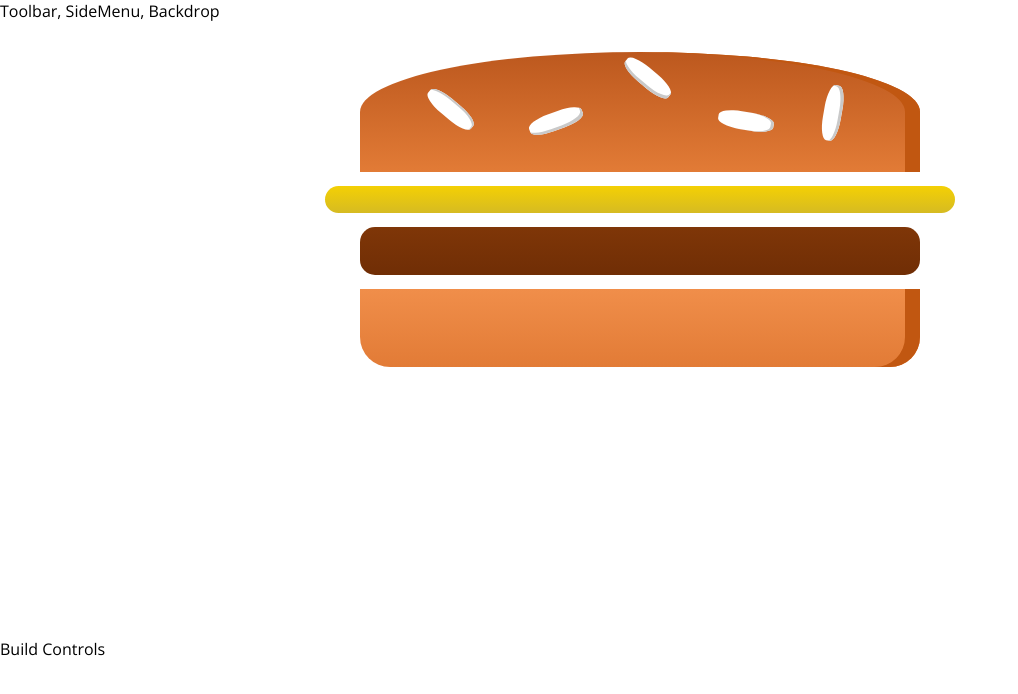
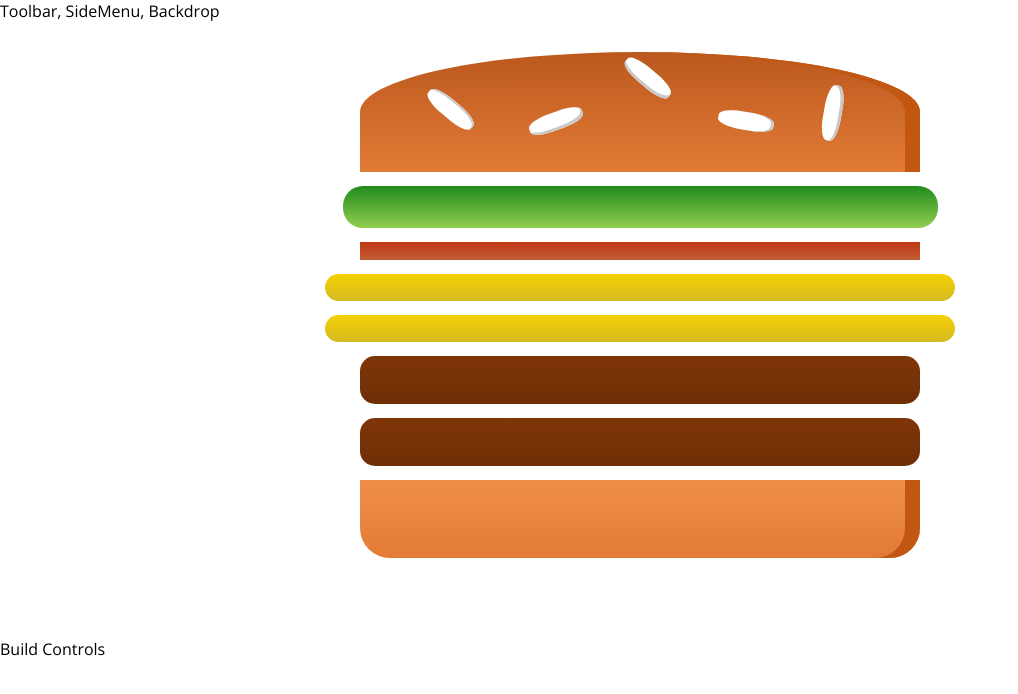
Before and after one commit to rodrake1/react-portfolio, a React (Create React App) app: page / in a window 1280 px wide. Shown: the top 694 px of the page, without its empty margins (0-1018 px from the left). Built offline with nearby package versions, Linux system fonts and the light colour scheme.

Commit message:
129. Outputting Burger Ingredients Dynamically

```diff
--- a/src/components/Burger/Burger.js
+++ b/src/components/Burger/Burger.js
@@ -1,14 +1,26 @@
 import React from 'react';
 import classes from './Burger.module.css';
-import Ingredients from './Ingredients/Ingredients';
+import Ingredient from './Ingredient/Ingredient';
 
 const burger = props => {
+  const ingredientNames = Object.keys(props.ingredients);
+
+  const getIngredients = name => {
+    const quantity = props.ingredients[name];
+    const ingredients = [];
+    for (let i = 0; i < quantity; i++) {
+      ingredients.push(<Ingredient type={name} />);
+    }
+    return ingredients;
+  };
+
+  const ingredients = ingredientNames.flatMap(getIngredients);
+
   return (
     <div className={classes.Burger}>
-      <Ingredients type="bread-top" />
-      <Ingredients type="cheese" />
-      <Ingredients type="meat" />
-      <Ingredients type="bread-bottom" />
+      <Ingredient type="bread-top" />
+      {ingredients}
+      <Ingredient type="bread-bottom" />
     </div>
   );
 }
--- a/src/containers/BurgerBuilder/BurgerBuilder.js
+++ b/src/containers/BurgerBuilder/BurgerBuilder.js
@@ -3,10 +3,19 @@ import Aux from '../../hoc/Auxiliary';
 import Burger from '../../components/Burger/Burger';
 
 class BurgerBuilder extends Component {
+  state = {
+    ingredients: {
+      salad: 1,
+      bacon: 1,
+      cheese: 2,
+      meat: 2
+    }
+  }
+
   render () {
     return (
       <Aux>
-        <Burger />
+        <Burger ingredients={this.state.ingredients} />
         <div>Build Controls</div>
       </Aux>
     );
```
Also changed, not shown: src/components/Burger/Ingredient/Ingredient.js (renamed from src/components/Burger/Ingredients/Ingredients.js, +4 -4 lines), src/components/Burger/Ingredient/Ingredient.module.css (renamed from src/components/Burger/Ingredients/Ingredients.module.css).
